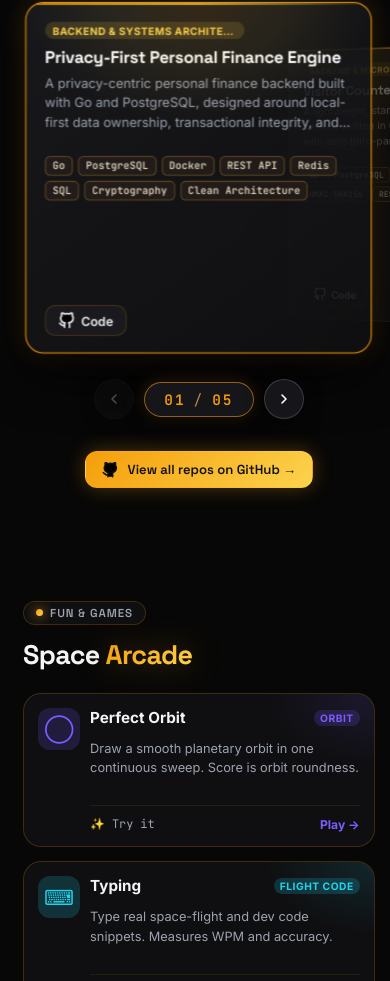
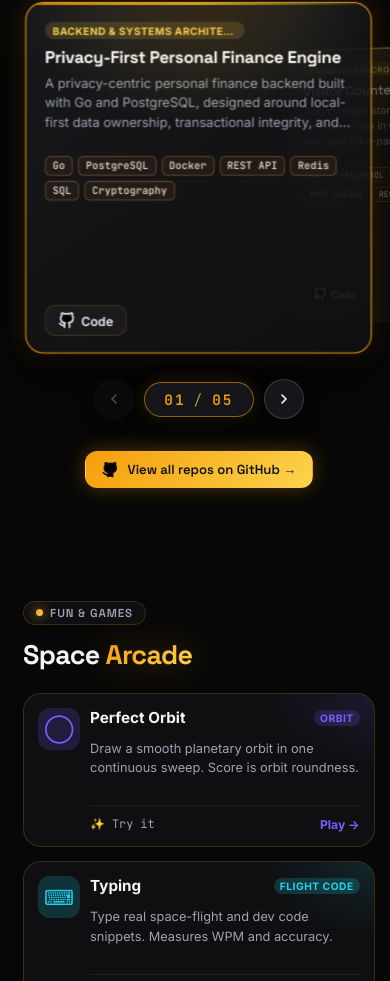
Before and after one commit to kritagya20/portfolio-website-react, a React (Vite) app: page / in a window 390 px wide. Shown: the part 3632-4613 px from the top of the page. Built offline with nearby package versions, Linux system fonts and the light colour scheme.

Commit message:
refactor(content): updated projects content visibility on mobile device

```diff
--- a/src/data/portfolio.js
+++ b/src/data/portfolio.js
@@ -285,8 +285,7 @@ export const projects = [
       'REST API',
       'Redis',
       'SQL',
-      'Cryptography',
-      'Clean Architecture'
+      'Cryptography'
     ],
     links: {
       live: null,
@@ -321,10 +320,8 @@ export const projects = [
       'Java',
       'REST APIs',
       'PostgreSQL',
-      'Docker',
       'Jenkins CI/CD',
       'System Design',
-      'Event Logging'
     ],
     links: {
       live: null,
```
